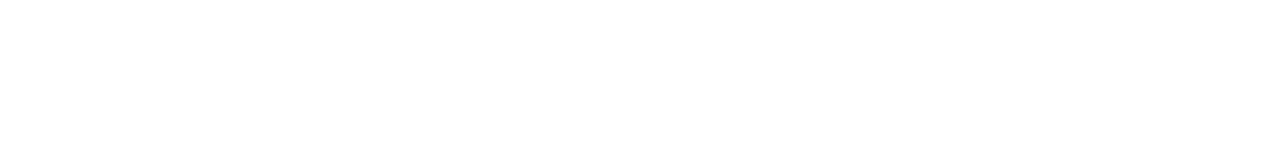
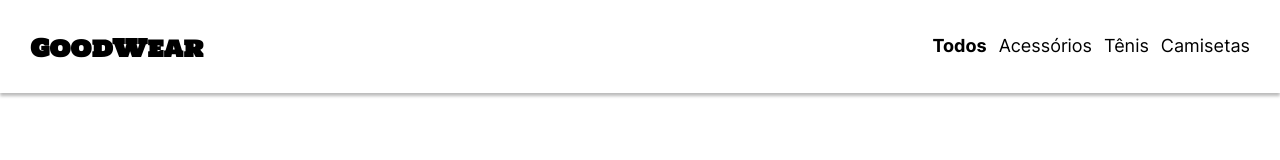
Before and after one commit to FlautistaMacabro/e-commerce-interative-model, a plain HTML site: page index.html in a window 1280 px wide. Drawn offline with Linux system fonts and the light colour scheme.

Commit message:
feat: Header done

```diff
--- /dev/null
+++ b/css/style.css
@@ -0,0 +1,48 @@
+@font-face {
+  font-family: HoltwoodOneSC;
+  src: url(../fonts/HoltwoodOneSC.ttf);
+}
+
+@font-face {
+  font-family: Inter;
+  src: url(../fonts/Inter.ttf);
+}
+
+body {
+  margin: 0;
+  font-family: Inter;
+}
+
+header {
+  width: 100%;
+  box-shadow: 0 3px 3px rgba(0, 0, 0, 0.271);
+}
+
+#header__container {
+  display: flex;
+  justify-content: space-between;
+  align-items: center;
+  margin-left: 30px;
+  margin-right: 30px;
+  padding-top: 8px;
+  padding-bottom: 10px;
+}
+
+#header__title {
+  margin-top: 20px;
+  font-family: HoltwoodOneSC;
+  font-size: x-large;
+}
+
+#header__menu {
+  list-style: none;
+  display: flex;
+  gap: 12px;
+  max-width: 100vw;
+  margin-right: 0px;
+  font-size: large;
+}
+
+#header__menu li:first-child {
+  font-weight: bold;
+}
--- a/index.html
+++ b/index.html
@@ -3,7 +3,20 @@
   <head>
     <meta charset="UTF-8" />
     <meta name="viewport" content="width=device-width, initial-scale=1.0" />
-    <title>Document</title>
+    <link rel="stylesheet" href="css/style.css">
+    <title>Good Wear</title>
   </head>
-  <body></body>
+  <body>
+    <header>
+      <div id="header__container">
+        <h1 id="header__title">GoodWear</h1>
+        <ul id="header__menu">
+          <li> Todos </li>
+          <li> Acessórios </li>
+          <li> Tênis </li>
+          <li> Camisetas </li>
+        </ul>
+      </div>
+    </header>
+  </body>
 </html>
```
Also changed, not shown: fonts/HoltwoodOneSC.ttf (added), fonts/Inter.ttf (added).
